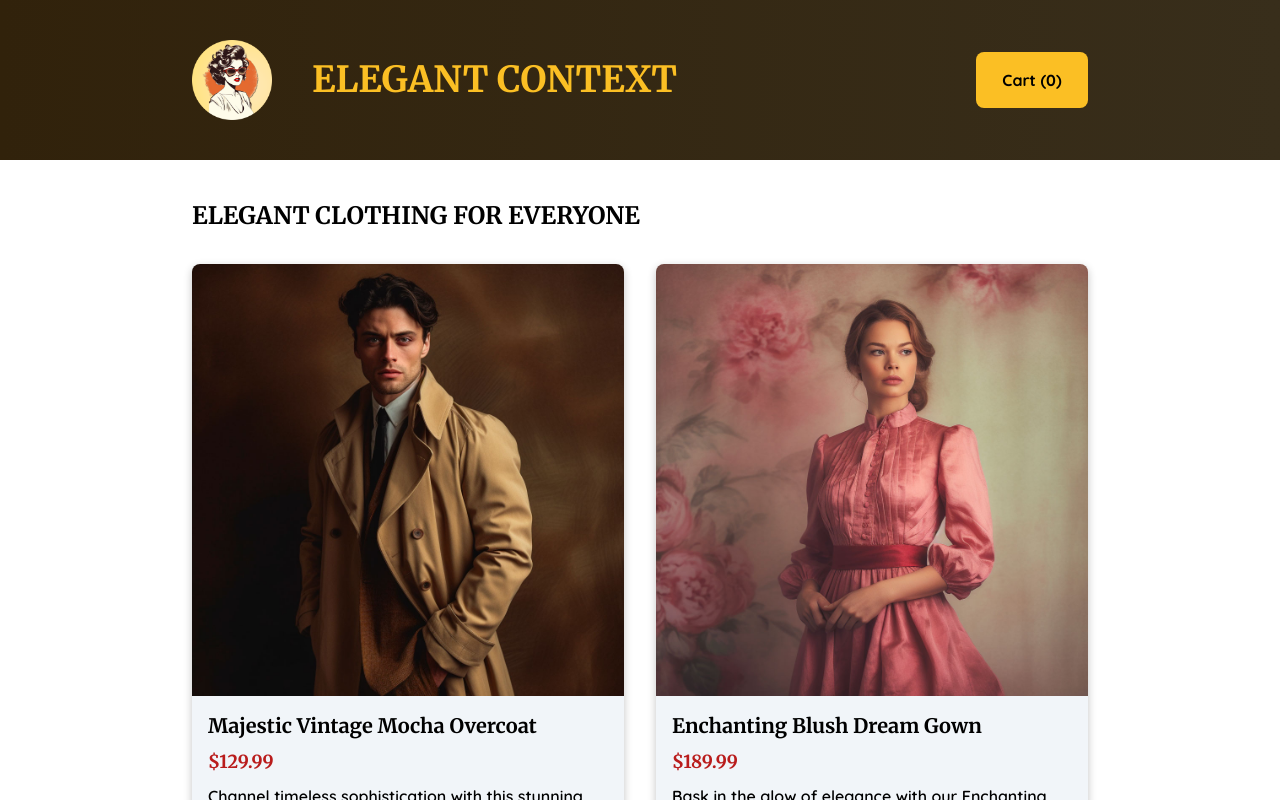
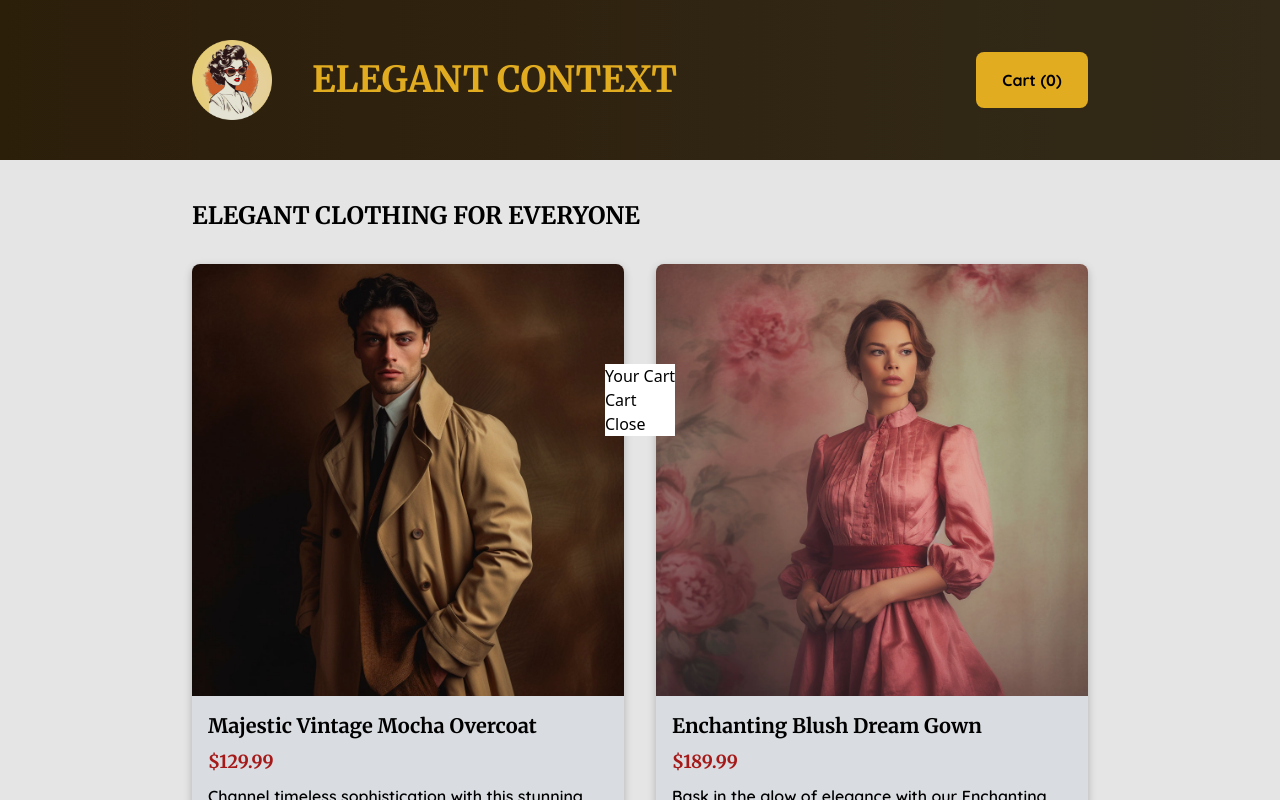
Before and after one commit to mclods/elegant-context, a React (Create React App) app: page / in a window 1280 px wide. Both pictures are taken after a click on the button "Cart (0)". Shown: the top 800 px of the page. Built offline with nearby package versions, Linux system fonts and the light colour scheme.

Commit message:
Added cart modal

```diff
--- a/public/index.html
+++ b/public/index.html
@@ -1,4 +1,4 @@
-<!DOCTYPE html>
+<!doctype html>
 <html lang="en">
   <head>
     <meta charset="utf-8" />
@@ -34,6 +34,7 @@
   </head>
   <body>
     <noscript>You need to enable JavaScript to run this app.</noscript>
+    <div id="modal"></div>
     <div id="root"></div>
     <!--
       This HTML file is a template.
--- /dev/null
+++ b/src/components/CartModal.jsx
@@ -0,0 +1,27 @@
+import { useRef, forwardRef, useImperativeHandle } from 'react';
+import { createPortal } from 'react-dom';
+
+const CartModal = forwardRef(function CartModal(props, ref) {
+  const dialogRef = useRef();
+
+  useImperativeHandle(ref, function () {
+    return {
+      open() {
+        dialogRef.current.showModal();
+      },
+    };
+  });
+
+  return createPortal(
+    <dialog ref={dialogRef}>
+      <p>Your Cart</p>
+      <p>Cart</p>
+      <form method="dialog">
+        <button>Close</button>
+      </form>
+    </dialog>,
+    document.getElementById('modal')
+  );
+});
+
+export default CartModal;
--- a/src/components/Header.jsx
+++ b/src/components/Header.jsx
@@ -1,18 +1,36 @@
+import { useRef } from 'react';
+import CartModal from './CartModal';
+
 function Header() {
+  const modalRef = useRef();
+
+  function onCartClick() {
+    modalRef.current.open();
+  }
+
   return (
+    <>
+      <CartModal ref={modalRef} />
       <header className="flex justify-between items-center px-[15%] py-10 bg-gradient-to-r from-[#31220b] to-[#382e1b]">
         <div className="flex gap-x-10 items-center">
           <div className="w-20 h-20">
-          <img src={process.env.PUBLIC_URL + '/logo.png'} alt="elegant model" />
+            <img
+              src={process.env.PUBLIC_URL + '/logo.png'}
+              alt="elegant model"
+            />
           </div>
           <p className="font-merriweather font-bold uppercase text-4xl text-amber-400">
             Elegant Context
           </p>
         </div>
-      <button className="w-28 h-14 px-4 rounded-lg font-quicksand font-bold text-md bg-amber-400 truncate active:-translate-x-0.5 active:translate-y-0.5">
+        <button
+          className="w-28 h-14 px-4 rounded-lg font-quicksand font-bold text-md bg-amber-400 truncate active:-translate-x-0.5 active:translate-y-0.5"
+          onClick={onCartClick}
+        >
           Cart (0)
         </button>
       </header>
+    </>
   );
 }
 
```
Lines whose indentation alone changed are shown as unchanged.
